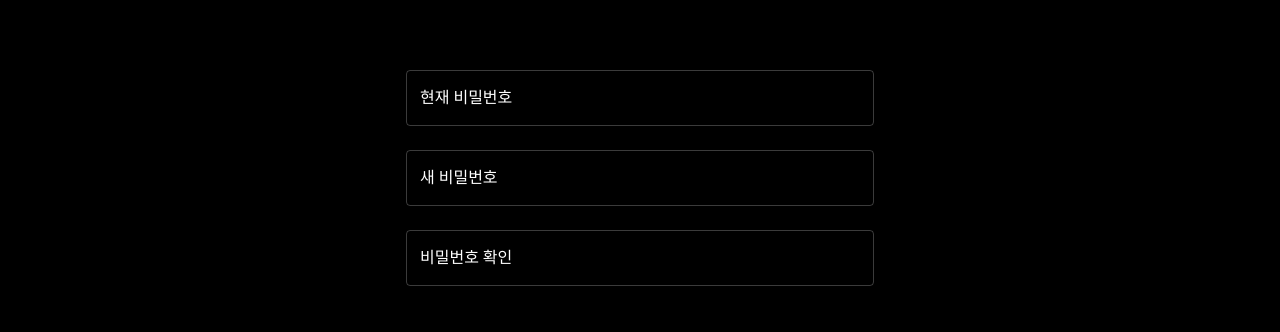
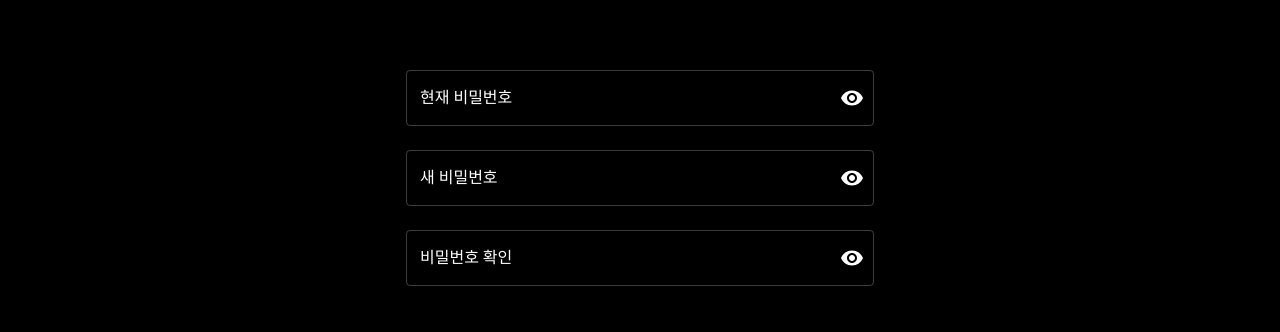
Before and after one commit to TEAM-ChillVibe/chillvibe-frontend, a React (Create React App) app: page /edit-password in a window 1280 px wide. Shown: the part 162-494 px from the top of the page. Built offline with nearby package versions, Linux system fonts and the light colour scheme.

Commit message:
feat: 비밀번호변경 페이지 모달/스낵바 추가

```diff
--- a/src/components/layout/TopBar/AuthButtons.jsx
+++ b/src/components/layout/TopBar/AuthButtons.jsx
@@ -46,8 +46,6 @@ const AuthButtons = ({ user }) => {
   });
 
   const handleLogout = async () => {
-    // const confirmLogout = window.confirm('정말 로그아웃하시겠습니까?');
-    // if (confirmLogout) {
     try {
       // 로그아웃 요청
       await signout();
@@ -69,7 +67,6 @@ const AuthButtons = ({ user }) => {
     } finally {
       handleModalClose();
     }
-    // }
   };
 
   if (user) {
@@ -87,7 +84,6 @@ const AuthButtons = ({ user }) => {
             onClick={handleMenuOpen}
           />
         </Box>
-
         <Menu
           anchorEl={anchorEl}
           open={Boolean(anchorEl)}
@@ -129,7 +125,6 @@ const AuthButtons = ({ user }) => {
             Logout
           </MenuItem>
         </Menu>
-
         <SimpleModal
           open={modalOpen}
           onClose={handleModalClose}
@@ -139,6 +134,13 @@ const AuthButtons = ({ user }) => {
           onPrimaryClick={handleLogout}
           onSecondaryClick={handleModalClose}
           primaryButtonStyle={'error'}
+        />
+
+        <SnackbarAlert
+          open={snackbar.open}
+          onClose={() => setSnackbar(prev => ({ ...prev, open: false }))}
+          message={snackbar.message}
+          severity={snackbar.severity}
         />
       </Box>
     );
--- a/src/pages/mypage/edit/EditPassword.jsx
+++ b/src/pages/mypage/edit/EditPassword.jsx
@@ -1,15 +1,30 @@
 import React, { useState } from 'react';
-import { Box, Button, TextField } from '@mui/material';
+import { Box, Button, InputAdornment, TextField } from '@mui/material';
 import { useNavigate } from 'react-router-dom';
 import { editPassword } from '../../../api/auth/authApi';
+import IconButton from '@mui/material/IconButton';
+import { Visibility, VisibilityOff } from '@mui/icons-material';
+import SnackbarAlert from '../../../components/common/Alert/SnackbarAlert';
+import SimpleModal from '../../../components/common/Modal/SimpleModal';
 
 const EditPassword = () => {
   const [oldPassword, setOldPassword] = useState('');
   const [newPassword, setNewPassword] = useState('');
   const [confirmPassword, setConfirmPassword] = useState('');
   const [error, setError] = useState('');
+  const [confirmError, setConfirmError] = useState('');
   const [oldPasswordError, setOldPasswordError] = useState('');
+  const [showOldPassword, setShowOldPassword] = useState(false);
+  const [showNewPassword, setShowNewPassword] = useState(false);
+  const [showConfirmPassword, setShowConfirmPassword] = useState(false);
+  const [modalOpen, setModalOpen] = useState(false);
   const navigate = useNavigate();
+  // 스낵바
+  const [snackbar, setSnackbar] = useState({
+    open: false,
+    message: '',
+    severity: 'success',
+  });
 
   const handleSubmit = async event => {
     event.preventDefault();
@@ -22,24 +37,25 @@ const EditPassword = () => {
 
     // 기존 비밀번호와 새로운 비밀번호가 같을 경우
     if (oldPassword === newPassword) {
-      setError('기존 비밀번호와 새 비밀번호가 동일합니다.');
+      setConfirmError('기존 비밀번호와 새 비밀번호가 동일합니다.');
       return;
     }
 
-    setError('');
-    setOldPasswordError('');
+    setModalOpen(true);
+  };
 
-    // 확인 창 표시
-    const isConfirmed = window.confirm('비밀번호를 변경하시겠습니까?');
-    if (!isConfirmed) {
-      return; // 사용자가 취소를 클릭하면 아무 작업도 하지 않음
-    }
+  const handleModalClose = () => setModalOpen(false);
 
+  const handleConfirm = async () => {
+    setModalOpen(false);
     try {
       await editPassword(oldPassword, newPassword, confirmPassword);
 
-      // 변경 성공 알림
-      window.alert('비밀번호가 성공적으로 변경되었습니다.');
+      setSnackbar({
+        open: true,
+        message: '비밀번호가 성공적으로 변경되었습니다.',
+        severity: 'success',
+      });
 
       navigate('/my-page');
     } catch (error) {
@@ -47,18 +63,47 @@ const EditPassword = () => {
       if (error.response) {
         const { code } = error.response.data;
         if (code === 'U004') {
-          setOldPasswordError('현재 비밀번호가 틀렸습니다.');
+          setOldPasswordError('현재 비밀번호가 일치하지 않습니다.');
         } else {
-          setError('비밀번호 변경에 실패했습니다. 다시 시도해 주세요.');
+          setSnackbar({
+            open: true,
+            message: '비밀번호 변경에 실패했습니다. 다시 시도해 주세요.',
+            severity: 'error',
+          });
         }
       } else {
-        setError('서버에 연결할 수 없습니다. 다시 시도해 주세요.');
+        setSnackbar({
+          open: true,
+          message: '서버에 연결할 수 없습니다. 다시 시도해 주세요.',
+          severity: 'error',
+        });
       }
     }
   };
 
   const handleSkip = () => {
     navigate(-1); // 이전 페이지로 이동
+  };
+
+  const handleOldPasswordChange = e => {
+    setOldPassword(e.target.value);
+    if (oldPasswordError) {
+      setOldPasswordError('');
+    }
+  };
+
+  const handleNewPasswordChange = e => {
+    setNewPassword(e.target.value);
+    if (confirmError) {
+      setConfirmError('');
+    }
+  };
+
+  const handleConfirmPasswordChange = e => {
+    setConfirmPassword(e.target.value);
+    if (error) {
+      setError('');
+    }
   };
 
   return (
@@ -80,30 +125,71 @@ const EditPassword = () => {
         <TextField
           label="현재 비밀번호"
           fullWidth
-          type="password"
+          type={showOldPassword ? 'text' : 'password'}
           value={oldPassword}
-          onChange={e => setOldPassword(e.target.value)}
+          onChange={handleOldPasswordChange}
           margin="normal"
           error={!!oldPasswordError}
           helperText={oldPasswordError}
+          InputProps={{
+            endAdornment: (
+              <InputAdornment position="end">
+                <IconButton
+                  aria-label="toggle password visibility"
+                  onClick={() => setShowOldPassword(!showOldPassword)}
+                  edge="end"
+                >
+                  {showOldPassword ? <VisibilityOff /> : <Visibility />}
+                </IconButton>
+              </InputAdornment>
+            ),
+          }}
         />
         <TextField
           label="새 비밀번호"
           fullWidth
           type="password"
-          value={newPassword}
-          onChange={e => setNewPassword(e.target.value)}
+          type={showNewPassword ? 'text' : 'password'}
+          onChange={handleNewPasswordChange}
           margin="normal"
+          error={!!confirmError}
+          helperText={confirmError}
+          InputProps={{
+            endAdornment: (
+              <InputAdornment position="end">
+                <IconButton
+                  aria-label="toggle password visibility"
+                  onClick={() => setShowNewPassword(!showNewPassword)}
+                  edge="end"
+                >
+                  {showNewPassword ? <VisibilityOff /> : <Visibility />}
+                </IconButton>
+              </InputAdornment>
+            ),
+          }}
         />
         <TextField
           label="비밀번호 확인"
           fullWidth
-          type="password"
+          type={showConfirmPassword ? 'text' : 'password'}
           value={confirmPassword}
-          onChange={e => setConfirmPassword(e.target.value)}
+          onChange={handleConfirmPasswordChange}
           margin="normal"
           error={!!error}
           helperText={error}
+          InputProps={{
+            endAdornment: (
+              <InputAdornment position="end">
+                <IconButton
+                  aria-label="toggle password visibility"
+                  onClick={() => setShowConfirmPassword(!showConfirmPassword)}
+                  edge="end"
+                >
+                  {showConfirmPassword ? <VisibilityOff /> : <Visibility />}
+                </IconButton>
+              </InputAdornment>
+            ),
+          }}
         />
         <Box sx={{ width: '100%', display: 'flex', mt: 5, gap: 2 }}>
           <Button
@@ -124,6 +210,22 @@ const EditPassword = () => {
           </Button>
         </Box>
       </form>
+      <SimpleModal
+        open={modalOpen}
+        onClose={handleModalClose}
+        description="비밀번호를 변경하시겠습니까?"
+        primaryButtonText="확인"
+        secondaryButtonText="취소"
+        onPrimaryClick={handleConfirm}
+        onSecondaryClick={handleModalClose}
+      />
+
+      <SnackbarAlert
+        open={snackbar.open}
+        onClose={() => setSnackbar(prev => ({ ...prev, open: false }))}
+        message={snackbar.message}
+        severity={snackbar.severity}
+      />
     </Box>
   );
 };
```
